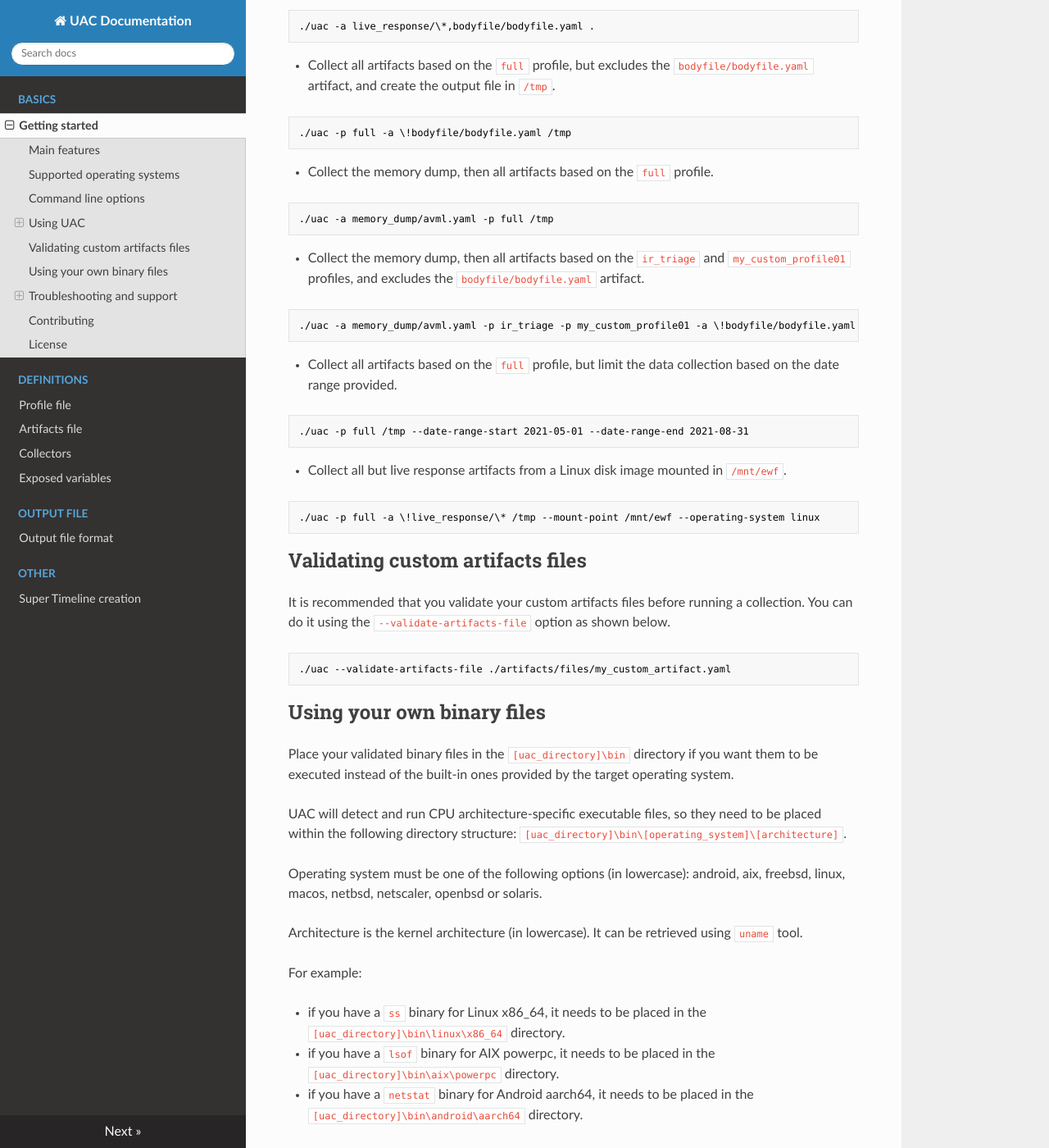
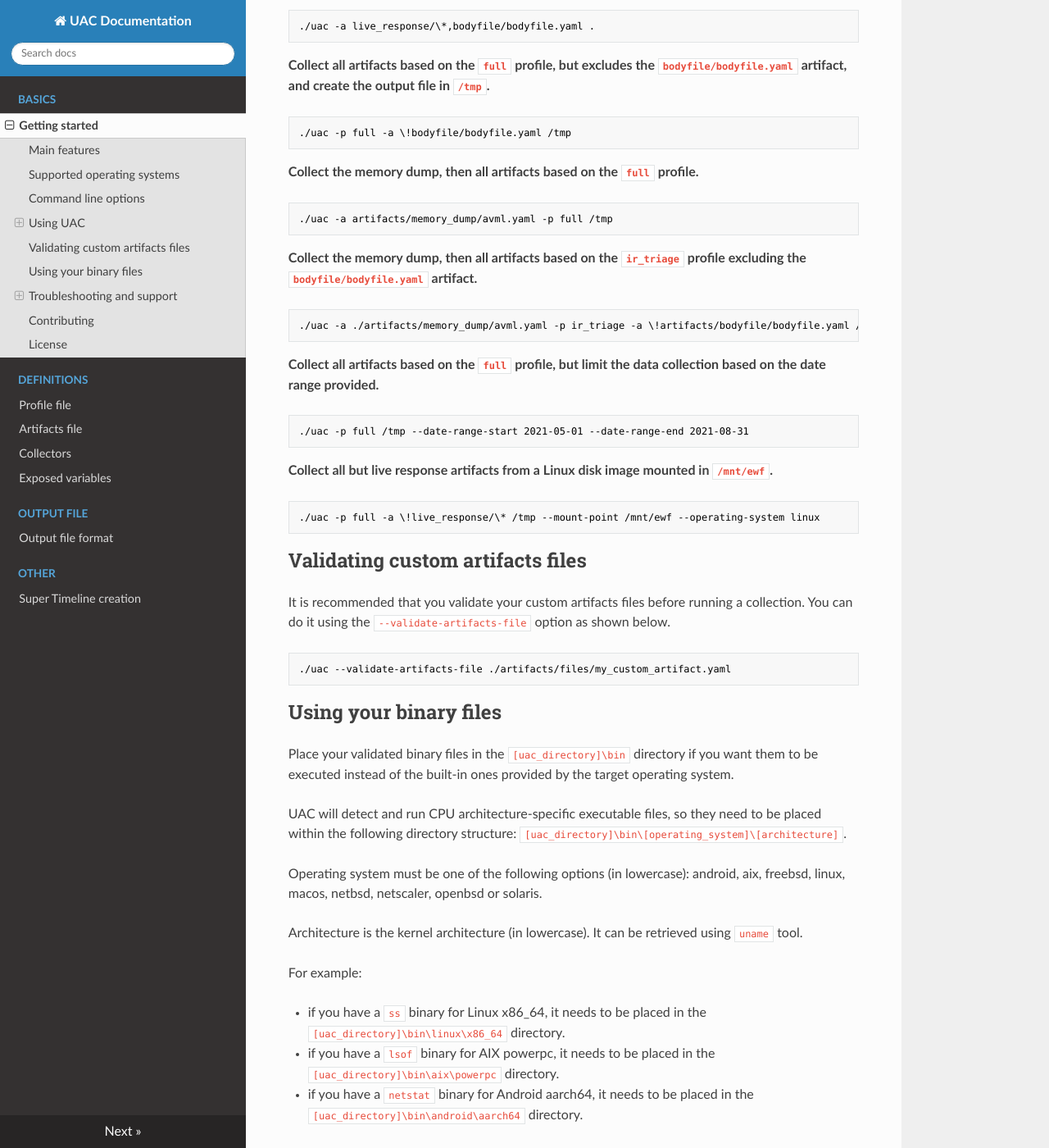
Before and after one commit to tclahr/uac-docs, an MkDocs documentation site: the page built from docs/index.md, in a window 1280 px wide and 1400 px high, scrolled down 8762 px. Shown: the whole window at 82% size. Built offline with MkDocs 1.6.1, drawn with Linux system fonts in a browser that asks for light colours; nearby versions of some CDN libraries; some of the changed text lies outside the part shown.

Commit message:
feat: relative path
Signed-off-by: Thiago Canozzo Lahr <tclahr@br.ibm.com>

````diff
--- a/docs/index.md
+++ b/docs/index.md
@@ -186,7 +186,7 @@
 ```
 
 ```shell
--a live_response/\* -a files/logs/\* -a \!files/logs/var_log.yaml
+-a artifacts/live_response/\* -a ./artifacts/files/logs/\* -a \!artifacts/files/logs/var_log.yaml
 ```
 
 **DESTINATION**
@@ -347,43 +347,43 @@
 
 Common usage scenarios may include the following:
 
-- Collect all artifacts based on the ```full``` profile, and create the output file in ```/tmp```.
+**Collect all artifacts based on the ```full``` profile, and create the output file in ```/tmp```.**
 
 ```shell
 ./uac -p full /tmp
 ```
 
-- Collect all ```live_response```, and the ```bodyfile/bodyfile.yaml``` artifact, and create the output file in the current directory.
+**Collect all ```live_response```, and the ```bodyfile/bodyfile.yaml``` artifact, and create the output file in the current directory.**
 
 ```shell
 ./uac -a live_response/\*,bodyfile/bodyfile.yaml .
 ```
 
-- Collect all artifacts based on the ```full``` profile, but excludes the ```bodyfile/bodyfile.yaml``` artifact, and create the output file in ```/tmp```.
+**Collect all artifacts based on the ```full``` profile, but excludes the ```bodyfile/bodyfile.yaml``` artifact, and create the output file in ```/tmp```.**
 
 ```shell
 ./uac -p full -a \!bodyfile/bodyfile.yaml /tmp
 ```
 
-- Collect the memory dump, then all artifacts based on the ```full``` profile.
+**Collect the memory dump, then all artifacts based on the ```full``` profile.**
 
 ```shell
-./uac -a memory_dump/avml.yaml -p full /tmp
+./uac -a artifacts/memory_dump/avml.yaml -p full /tmp
 ```
 
-- Collect the memory dump, then all artifacts based on the ```ir_triage``` and ```my_custom_profile01``` profiles, and excludes the ```bodyfile/bodyfile.yaml``` artifact.
+**Collect the memory dump, then all artifacts based on the ```ir_triage``` profile excluding the ```bodyfile/bodyfile.yaml``` artifact.**
 
 ```shell
-./uac -a memory_dump/avml.yaml -p ir_triage -p my_custom_profile01 -a \!bodyfile/bodyfile.yaml /tmp
+./uac -a ./artifacts/memory_dump/avml.yaml -p ir_triage -a \!artifacts/bodyfile/bodyfile.yaml /tmp
 ```
 
-- Collect all artifacts based on the ```full``` profile, but limit the data collection based on the date range provided.
+**Collect all artifacts based on the ```full``` profile, but limit the data collection based on the date range provided.**
 
 ```shell
 ./uac -p full /tmp --date-range-start 2021-05-01 --date-range-end 2021-08-31
 ```
 
-- Collect all but live response artifacts from a Linux disk image mounted in ```/mnt/ewf```.
+**Collect all but live response artifacts from a Linux disk image mounted in ```/mnt/ewf```.**
 
 ```shell
 ./uac -p full -a \!live_response/\* /tmp --mount-point /mnt/ewf --operating-system linux
@@ -397,7 +397,7 @@
 ./uac --validate-artifacts-file ./artifacts/files/my_custom_artifact.yaml
 ```
 
-## Using your own binary files
+## Using your binary files
 
 Place your validated binary files in the ```[uac_directory]\bin``` directory if you want them to be executed instead of the built-in ones provided by the target operating system.
 
@@ -437,7 +437,7 @@
 
 ## Contributing
 
-Have you created your own artifact files? Please share them with us!
+Have you created any artifact files? Please share them with us!
 
 You can contribute with new artifacts, profiles, bug fixes or even propose new features. Please read our [Contributing Guide](https://github.com/tclahr/uac/blob/master/CONTRIBUTING.md) before submitting a Pull Request to the project.
 
````
Also changed, not shown: other parts of docs/index.md (+1 -1 lines).
